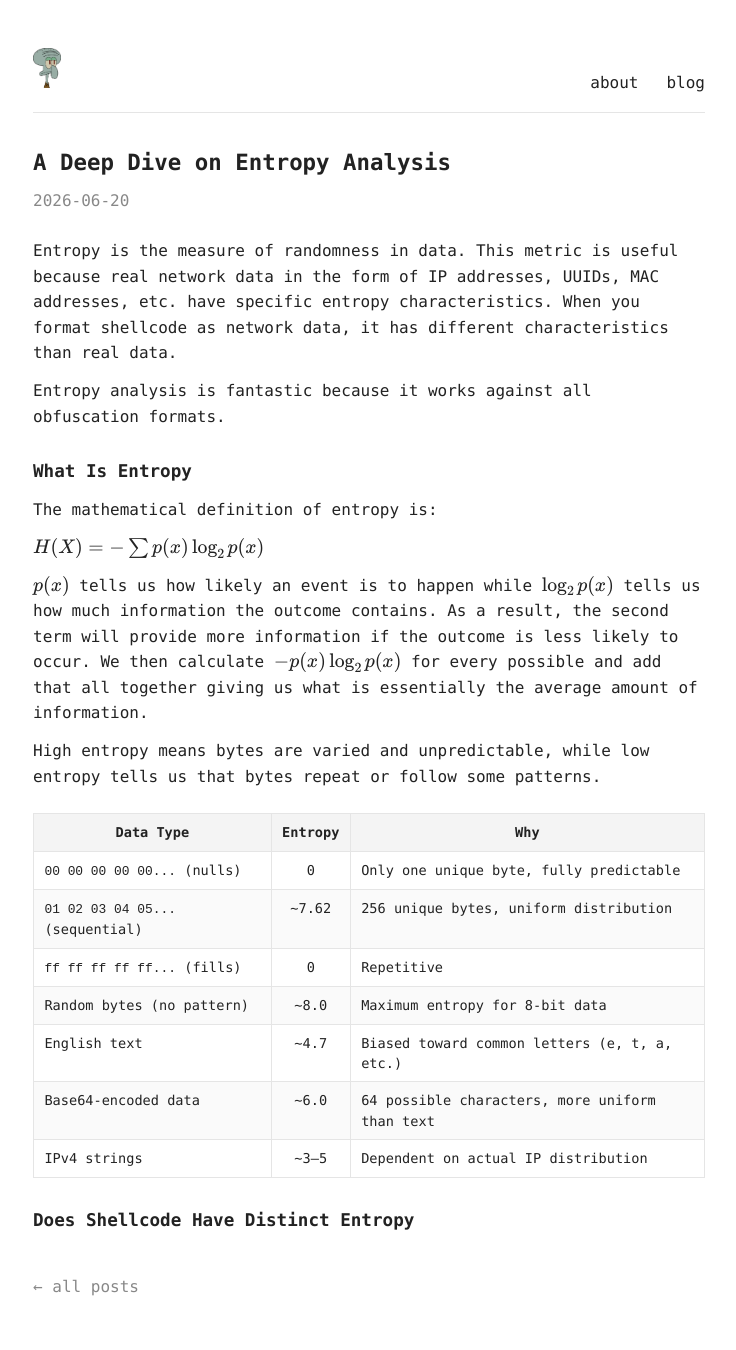
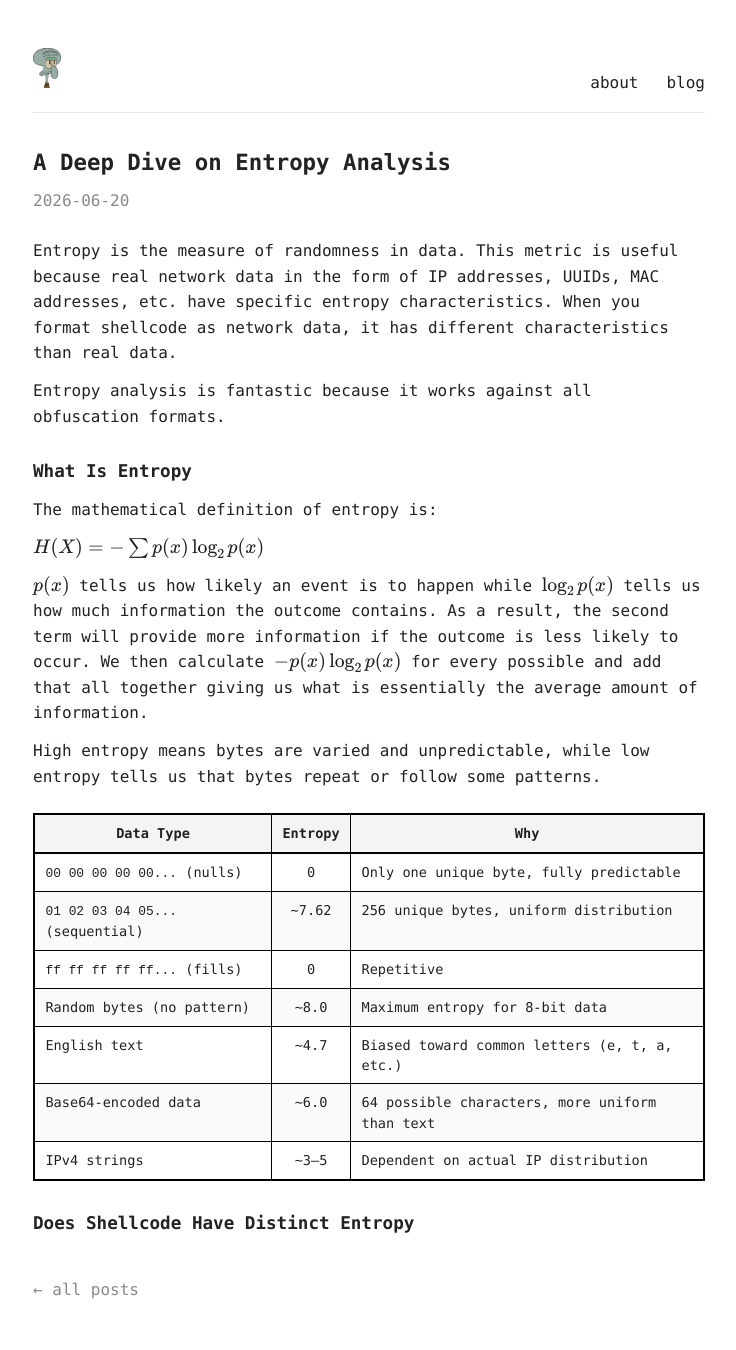
Before and after one commit to hol-jud18/hol-jud18.github.io, a Jekyll site: the page built from _posts/2026-07-19-entropy-analysis.md, in a window 1280 px wide. Shown: the whole page, without its empty margins (271-1007 px from the left). Built offline with Jekyll 4.4.1, drawn with Linux system fonts in a browser that asks for light colours.

Commit message:
more styling fixes to the table

```diff
--- a/assets/css/style.css
+++ b/assets/css/style.css
@@ -5,6 +5,7 @@
   --accent: #00c;
   --accent-hover: #c00;
   --border: #e5e5e5;
+  --table-border: #000;
   --code-bg: #f4f4f4;
 }
 
@@ -167,10 +168,11 @@ table {
   margin: 1.5rem 0;
   font-size: 0.85em;
   line-height: 1.5;
+  border: 2px solid var(--table-border);
 }
 
 th, td {
-  border: 1px solid var(--border);
+  border: 1px solid var(--table-border);
   padding: 0.5rem 0.65rem;
   text-align: left;
   vertical-align: top;
@@ -181,6 +183,7 @@ th {
   background: var(--code-bg);
   font-weight: bold;
   white-space: nowrap;
+  border-bottom: 2px solid var(--table-border);
 }
 
 /* numeric column reads better centered under its heading */
```
